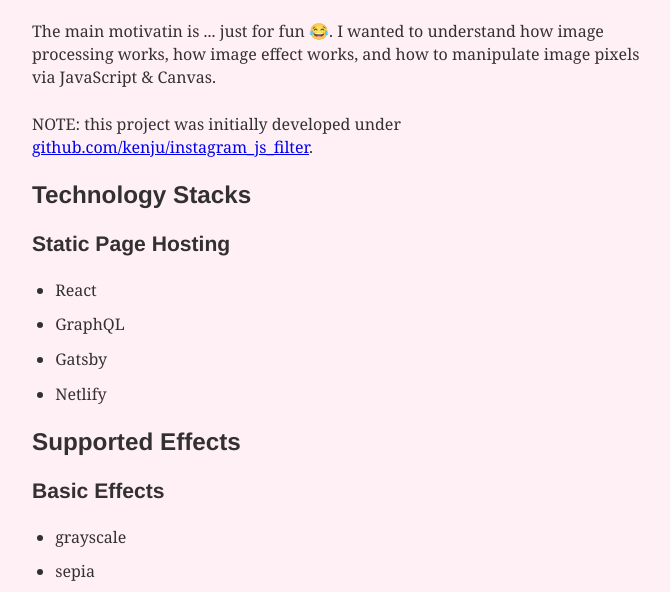
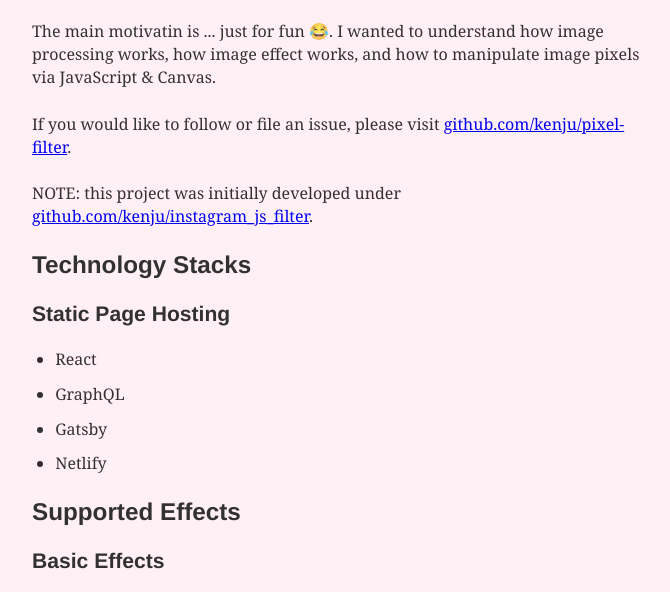
Before and after one commit to kenju/pixel-filter, a Gatsby site: page /about in a window 1280 px wide. Shown: the part 182-774 px from the top of the page, without its empty margins (299-969 px from the left). Built offline with nearby package versions, Linux system fonts and the light colour scheme; Gatsby itself is replaced by a stand-in of ours; some packages are replaced by stand-ins of ours.

Commit message:
update About

```diff
--- a/src/pages/about.js
+++ b/src/pages/about.js
@@ -14,6 +14,9 @@
         <p>
           The main motivatin is ... just for fun 😂.
           I wanted to understand how image processing works, how image effect works, and how to manipulate image pixels via JavaScript & Canvas.
+        </p>
+        <p>
+          If you would like to follow or file an issue, please visit <a href="https://github.com/kenju/pixel-filter">github.com/kenju/pixel-filter</a>.
         </p>
         <p>
           NOTE: this project was initially developed under <a href="https://github.com/kenju/instagram_js_filter">github.com/kenju/instagram_js_filter</a>.
```
